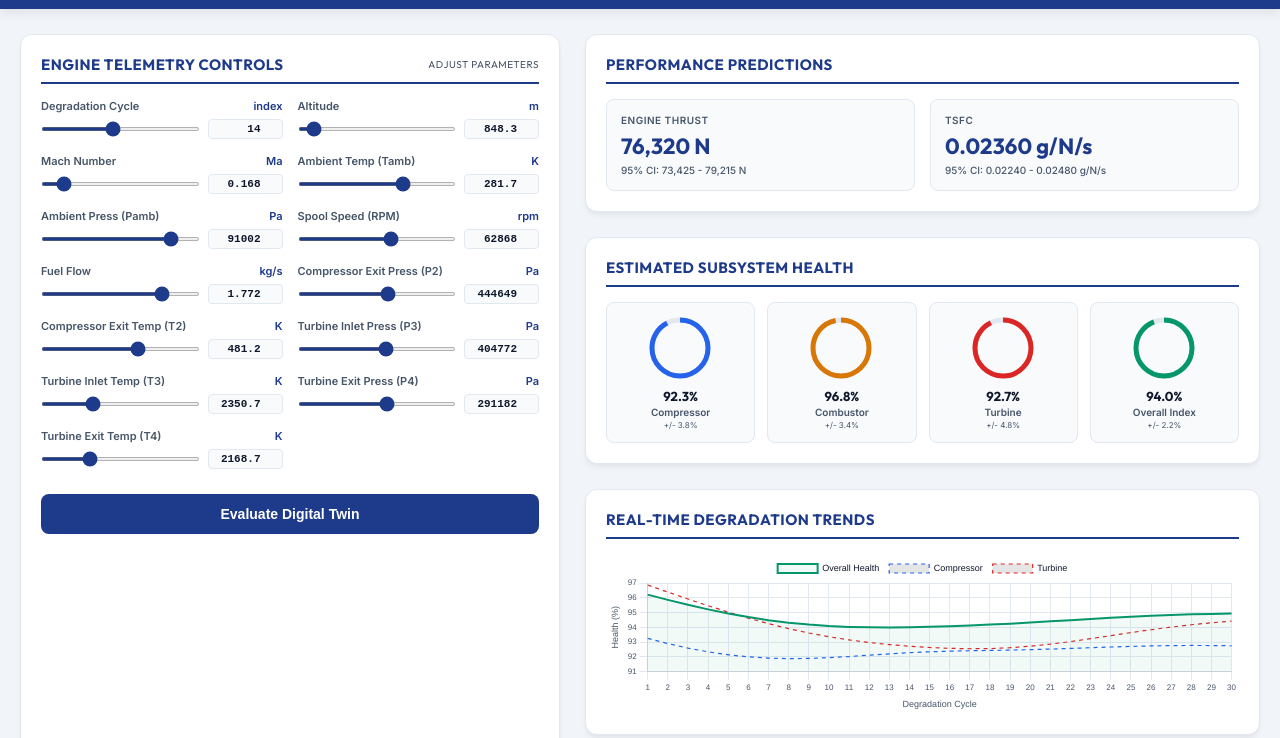
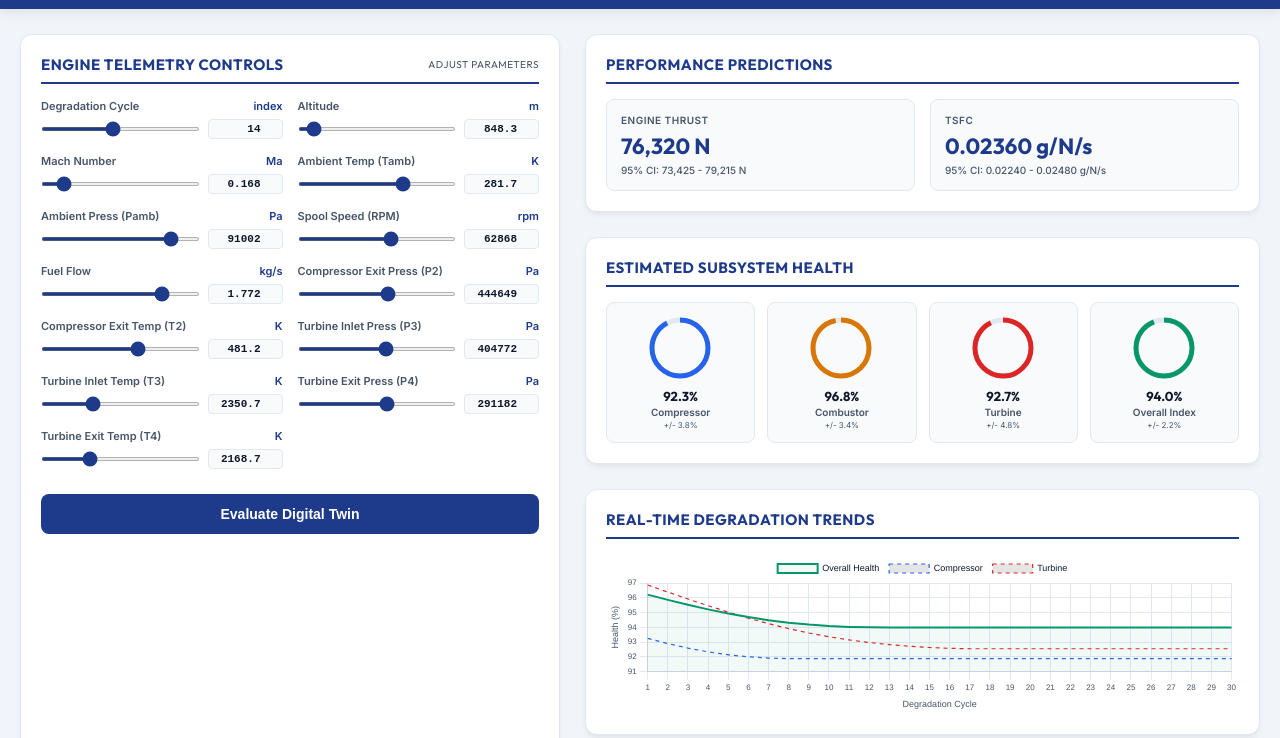
Before and after one commit to SudaisFarooq/Aerothon, a plain HTML site: page public/index.html in a window 1280 px wide. Shown: the part 62-800 px from the top of the page. Drawn offline with nearby package versions, Linux system fonts and the light colour scheme.

Commit message:
Apply physical monotonicity constraint to degradation trends, ensuring curves strictly decrease over cycle wear

```diff
--- a/public/index.html
+++ b/public/index.html
@@ -782,13 +782,33 @@
       const compData = [];
       const turbData = [];
 
+      let prevOverall = 100;
+      let prevComp = 100;
+      let prevTurb = 100;
+
       for (let c = 1; c <= 30; c++) {
         const inputs_c = [...baseInputs];
         inputs_c[0] = c; // Set cycle index to c
         const out = runLocalPrediction(inputs_c);
-        overallData.push(out.OverallHealth * 100);
-        compData.push(out.CompressorHealth * 100);
-        turbData.push(out.TurbineHealth * 100);
+
+        let overallVal = out.OverallHealth * 100;
+        let compVal = out.CompressorHealth * 100;
+        let turbVal = out.TurbineHealth * 100;
+
+        // Apply physical monotonicity correction (degradation only accumulates)
+        if (c > 1) {
+          overallVal = Math.min(overallVal, prevOverall);
+          compVal = Math.min(compVal, prevComp);
+          turbVal = Math.min(turbVal, prevTurb);
+        }
+
+        overallData.push(overallVal);
+        compData.push(compVal);
+        turbData.push(turbVal);
+
+        prevOverall = overallVal;
+        prevComp = compVal;
+        prevTurb = turbVal;
       }
 
       const ctx = document.getElementById('trendChart').getContext('2d');
```
